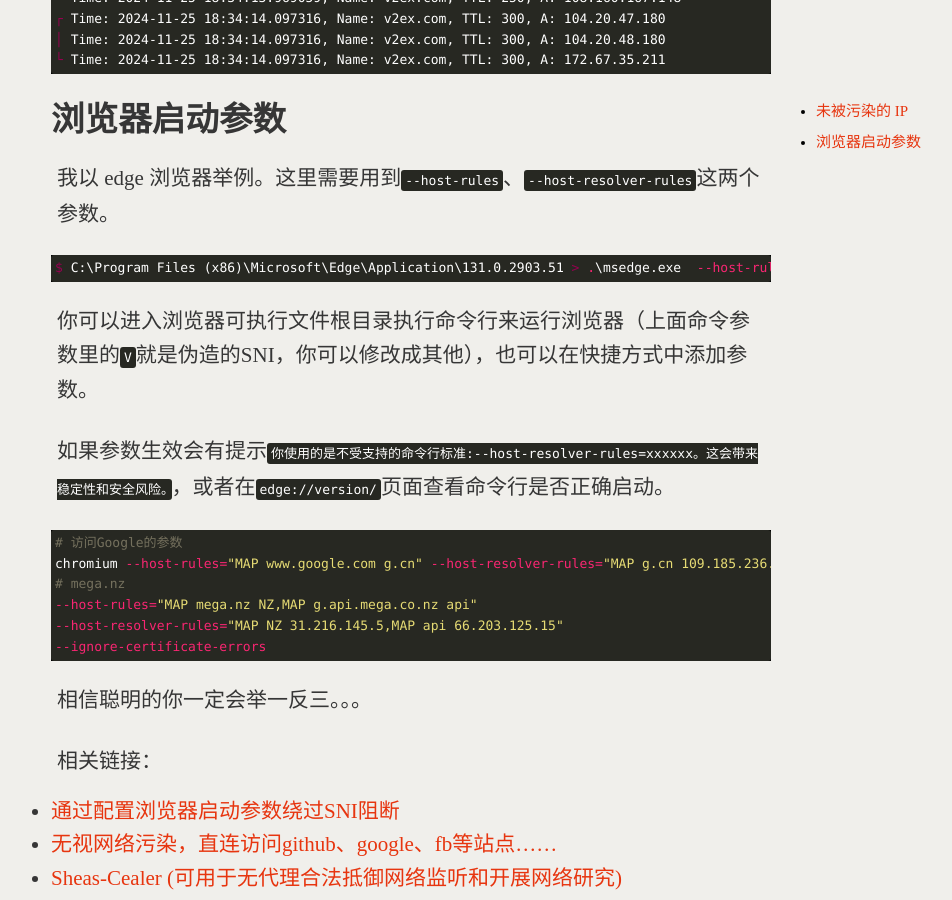
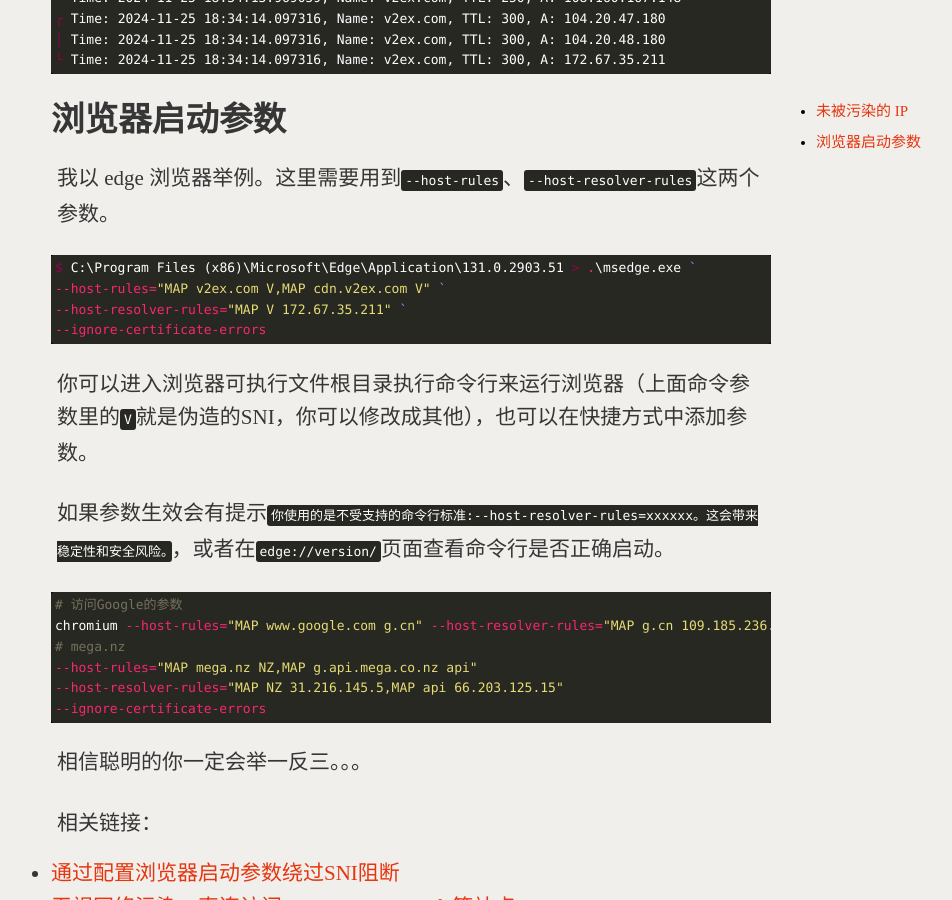
Before and after one commit to xavierskip/xavierskip.github.io, a Jekyll site: the page built from _posts/2024-11-25-bypass-sni-blocking.md, in a window 1280 px wide and 900 px high, scrolled down 662 px. Shown: the whole window, without its empty margins (229-1181 px from the left). Built offline with Jekyll 4.4.1, drawn with Linux system fonts in a browser that asks for light colours; comment, search, counter and statistics services are not loaded; a style sheet for code colours, icons or effects is not loaded.

Commit message:
update post

````diff
--- a/_posts/2024-11-25-bypass-sni-blocking.md
+++ b/_posts/2024-11-25-bypass-sni-blocking.md
@@ -36,7 +36,10 @@
 我以 edge 浏览器举例。这里需要用到`--host-rules`、`--host-resolver-rules`这两个参数。
 
 ```powershell
-$ C:\Program Files (x86)\Microsoft\Edge\Application\131.0.2903.51 > .\msedge.exe  --host-rules="MAP v2ex.com V,MAP cdn.v2ex.com V" --host-resolver-rules="MAP V 172.67.35.211" --ignore-certificate-errors
+$ C:\Program Files (x86)\Microsoft\Edge\Application\131.0.2903.51 > .\msedge.exe `
+--host-rules="MAP v2ex.com V,MAP cdn.v2ex.com V" `
+--host-resolver-rules="MAP V 172.67.35.211" `
+--ignore-certificate-errors
 ```
 
 你可以进入浏览器可执行文件根目录执行命令行来运行浏览器（上面命令参数里的`V`就是伪造的SNI，你可以修改成其他），也可以在快捷方式中添加参数。
````
